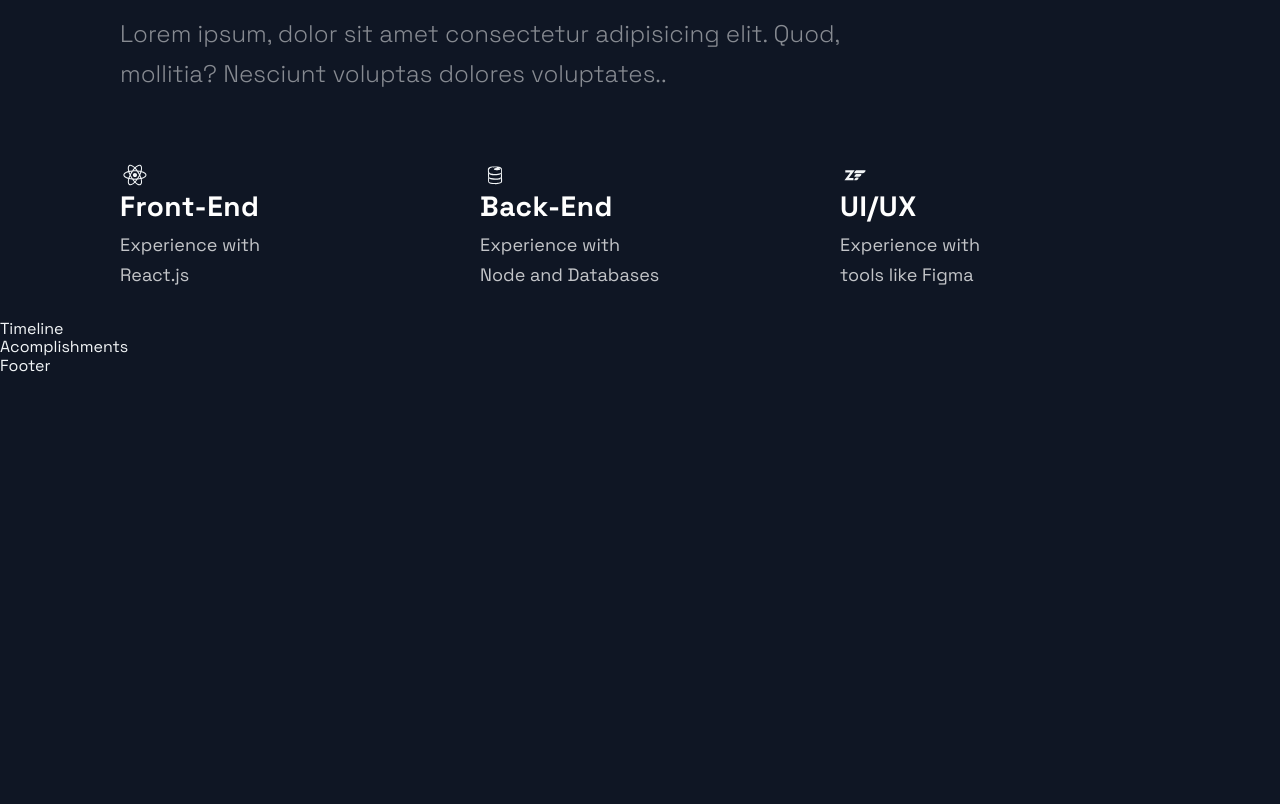
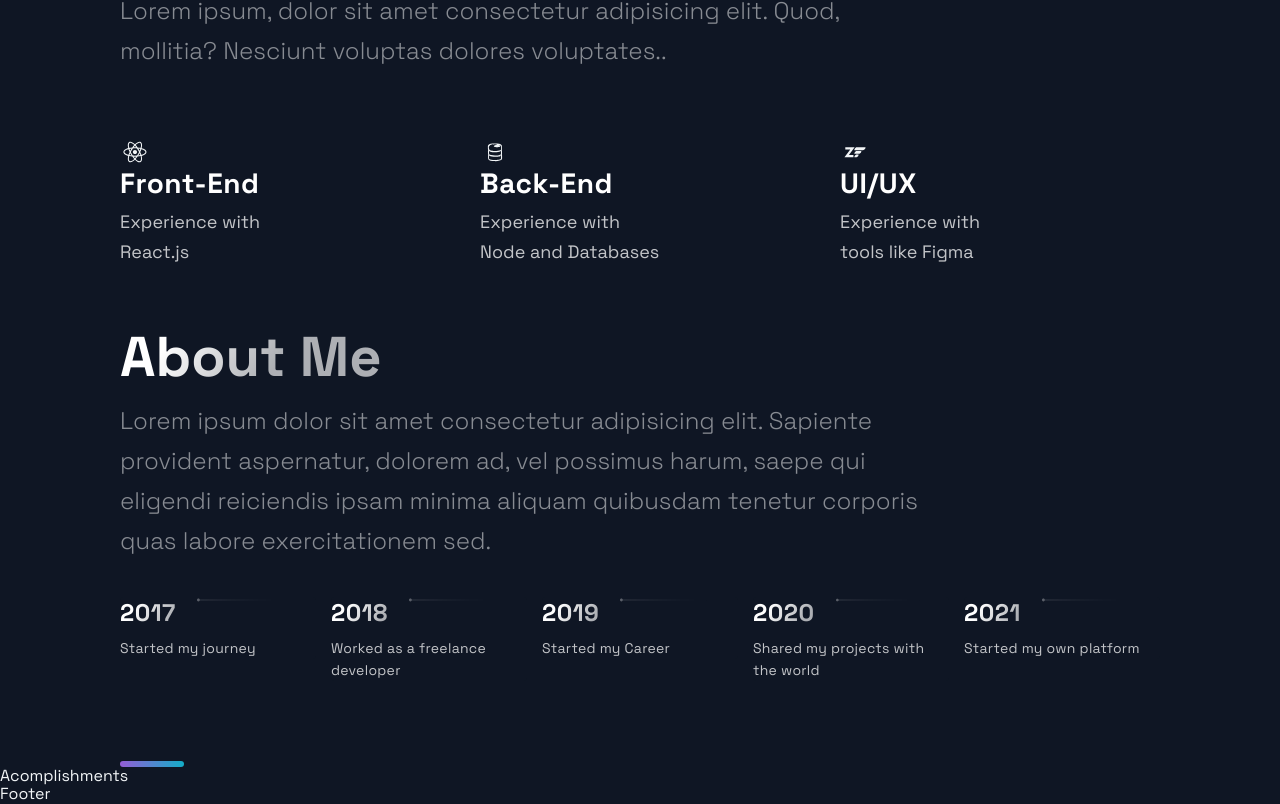
Before and after one commit to syedumairnaeem07/PersonalPortfolio, a Next.js app: page / in a window 1280 px wide. Shown: the part 2513-3317 px from the top of the page. Before the commit the page ends 2889 px from the top, so only its background shows below. Built offline with nearby package versions, Linux system fonts and the light colour scheme.

Commit message:
Adds About Me Section

```diff
--- a/package.json
+++ b/package.json
@@ -14,5 +14,8 @@
 		"react-icons": "^4.2.0",
 		"styled-components": "^5.3.0",
 		"styled-normalize": "^8.0.7"
+	},
+	"devDependencies": {
+		"babel-plugin-react-html-attrs": "^3.0.5"
 	}
 }
--- a/src/components/Projects/Projects.js
+++ b/src/components/Projects/Projects.js
@@ -38,7 +38,7 @@
 					<BlogCard key={id}>
 						<Img src={image} />
 						<TitleContent>
-							<HeaderThree title>{title}</HeaderThree>
+							<HeaderThree $title>{title}</HeaderThree>
 							<Hr />
 						</TitleContent>
 						<CardInfo>{description}</CardInfo>
--- a/src/components/TimeLine/TimeLine.js
+++ b/src/components/TimeLine/TimeLine.js
@@ -1,52 +1,119 @@
-import React, { useState, useRef, useEffect } from 'react';
+import React, { useState, useRef, useEffect } from "react";
 
-import { CarouselButton, CarouselButtonDot, CarouselButtons, CarouselContainer, CarouselItem, CarouselItemImg, CarouselItemText, CarouselItemTitle, CarouselMobileScrollNode } from './TimeLineStyles';
-import { Section, SectionDivider, SectionText, SectionTitle } from '../../styles/GlobalComponents';
-import { TimeLineData } from '../../constants/constants';
+import {
+	CarouselButton,
+	CarouselButtonDot,
+	CarouselButtons,
+	CarouselContainer,
+	CarouselItem,
+	CarouselItemText,
+	CarouselItemTitle,
+	CarouselMobileScrollNode,
+} from "./TimeLineStyles";
+import {
+	Section,
+	SectionDivider,
+	SectionText,
+	SectionTitle,
+} from "../../styles/GlobalComponents";
+import CarouselItemImg from "./TimeLineSvg";
+import { TimeLineData } from "../../constants/constants";
 
 const TOTAL_CAROUSEL_COUNT = TimeLineData.length;
 
 const Timeline = () => {
-  // const [activeItem, setActiveItem] = useState(0);
-  // const carouselRef = useRef();
+	const [activeItem, setActiveItem] = useState(0);
+	const carouselRef = useRef();
 
-  // const scroll = (node, left) => {
-  //   return node.scrollTo({ left, behavior: 'smooth' });
-  // }
+	const scroll = (node, left) => {
+		return node.scrollTo({ left, behavior: "smooth" });
+	};
 
-  // const handleClick = (e, i) => {
-  //   e.preventDefault();
+	const handleClick = (e, i) => {
+		e.preventDefault();
 
-  //   if (carouselRef.current) {
-  //     const scrollLeft = Math.floor(carouselRef.current.scrollWidth * 0.7 * (i / TimeLineData.length));
+		if (carouselRef.current) {
+			const scrollLeft = Math.floor(
+				carouselRef.current.scrollWidth *
+					0.7 *
+					(i / TimeLineData.length)
+			);
 
-  //     scroll(carouselRef.current, scrollLeft);
-  //   }
-  // }
+			scroll(carouselRef.current, scrollLeft);
+		}
+	};
 
-  // const handleScroll = () => {
-  //   if (carouselRef.current) {
-  //     const index = Math.round((carouselRef.current.scrollLeft / (carouselRef.current.scrollWidth * 0.7)) * TimeLineData.length);
+	const handleScroll = () => {
+		if (carouselRef.current) {
+			const index = Math.round(
+				(carouselRef.current.scrollLeft /
+					(carouselRef.current.scrollWidth * 0.7)) *
+					TimeLineData.length
+			);
 
-  //     setActiveItem(index);
-  //   }
-  // }
+			setActiveItem(index);
+		}
+	};
 
-  // // snap back to beginning of scroll when window is resized
-  // // avoids a bug where content is covered up if coming from smaller screen
-  // useEffect(() => {
-  //   const handleResize = () => {
-  //     scroll(carouselRef.current, 0);
-  //   }
+	// snap back to beginning of scroll when window is resized
+	// avoids a bug where content is covered up if coming from smaller screen
+	useEffect(() => {
+		const handleResize = () => {
+			scroll(carouselRef.current, 0);
+		};
 
-  //   window.addEventListener('resize', handleResize);
-  // }, []);
+		window.addEventListener("resize", handleResize);
+	}, []);
 
-  return (
-    <div>
-      Timeline
-    </div>
-  );
+	return (
+		<Section id="about">
+			<SectionTitle>About Me</SectionTitle>
+			<SectionText>
+				Lorem ipsum dolor sit amet consectetur adipisicing elit.
+				Sapiente provident aspernatur, dolorem ad, vel possimus harum,
+				saepe qui eligendi reiciendis ipsam minima aliquam quibusdam
+				tenetur corporis quas labore exercitationem sed.
+			</SectionText>
+
+			<CarouselContainer ref={carouselRef} onScroll={handleScroll}>
+				<>
+					{TimeLineData.map((item, index) => (
+						<CarouselMobileScrollNode
+							key={index}
+							final={index === TOTAL_CAROUSEL_COUNT - 1}
+						>
+							<CarouselItem
+								index={index}
+								id={`carousel__item-${index}`}
+								active={activeItem}
+								onClick={(e) => handleClick(e, index)}
+							>
+								<CarouselItemTitle>
+									{item.year}
+									<CarouselItemImg />
+								</CarouselItemTitle>
+								<CarouselItemText>{item.text}</CarouselItemText>
+							</CarouselItem>
+						</CarouselMobileScrollNode>
+					))}
+				</>
+			</CarouselContainer>
+			<CarouselButtons>
+				{TimeLineData.map((item, index) => (
+					<CarouselButton
+						key={index}
+						index={index}
+						active={activeItem}
+						onClick={(e) => handleClick(e, index)}
+						type="button"
+					>
+						<CarouselButtonDot active={activeItem} />
+					</CarouselButton>
+				))}
+			</CarouselButtons>
+			<SectionDivider />
+		</Section>
+	);
 };
 
 export default Timeline;
--- /dev/null
+++ b/src/components/TimeLine/TimeLineSvg.js
@@ -0,0 +1,35 @@
+import React from "react";
+import { CarouselItemImg } from "./TimeLineStyles";
+
+const TimeLineSvg = () => (
+	<CarouselItemImg
+		width="208"
+		height="6"
+		viewBox="0 0 208 6"
+		fill="none"
+		xmlns="http://www.w3.org/2000/svg"
+	>
+		<path
+			fill-rule="evenodd"
+			clip-rule="evenodd"
+			d="M2.5 5.5C3.88071 5.5 5 4.38071 5 3V3.5L208 3.50002V2.50002L5 2.5V3C5 1.61929 3.88071 0.5 2.5 0.5C1.11929 0.5 0 1.61929 0 3C0 4.38071 1.11929 5.5 2.5 5.5Z"
+			fill="url(#paint0_linear)"
+			fill-opacity="0.33"
+		/>
+		<defs>
+			<linearGradient
+				id="paint0_linear"
+				x1="-4.30412e-10"
+				y1="0.5"
+				x2="208"
+				y2="0.500295"
+				gradientUnits="userSpaceOnUse"
+			>
+				<stop stop-color="white" />
+				<stop offset="0.79478" stop-color="white" stop-opacity="0" />
+			</linearGradient>
+		</defs>
+	</CarouselItemImg>
+);
+
+export default TimeLineSvg;
--- a/src/constants/constants.js
+++ b/src/constants/constants.js
@@ -44,7 +44,7 @@
 export const TimeLineData = [
 	{ year: 2017, text: "Started my journey" },
 	{ year: 2018, text: "Worked as a freelance developer" },
-	{ year: 2019, text: "Founded JavaScript Mastery" },
+	{ year: 2019, text: "Started my Career" },
 	{ year: 2020, text: "Shared my projects with the world" },
 	{ year: 2021, text: "Started my own platform" },
 ];
```
Also changed, not shown: .babelrc, 1 other file (tests, documents, lock files or other folders).
